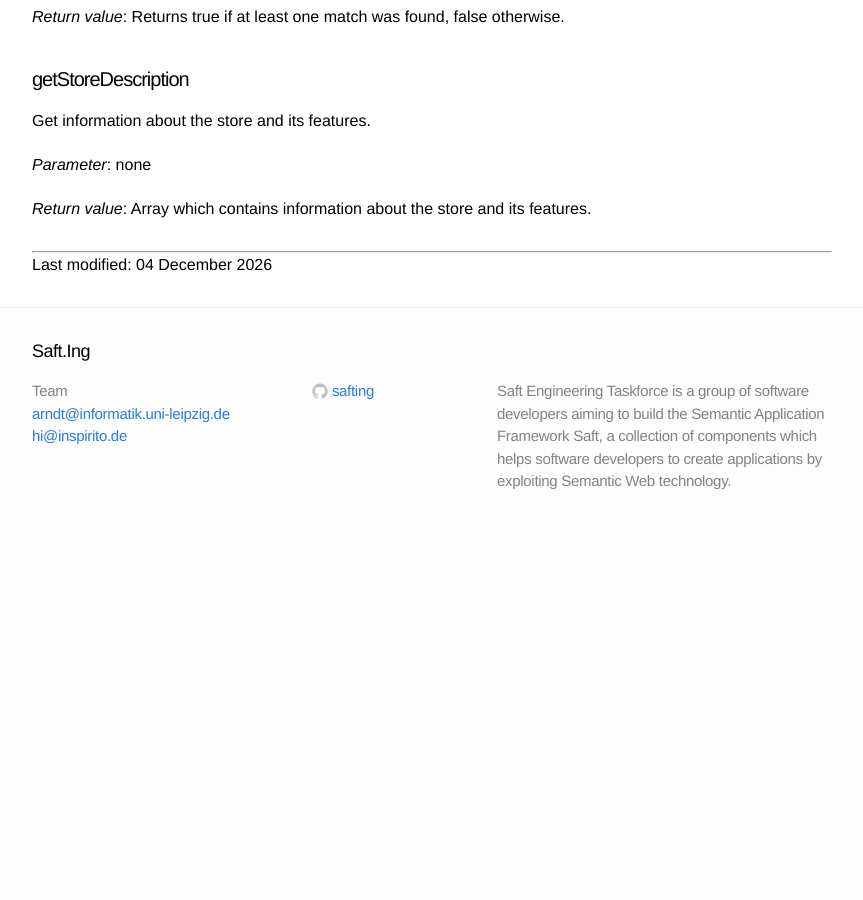
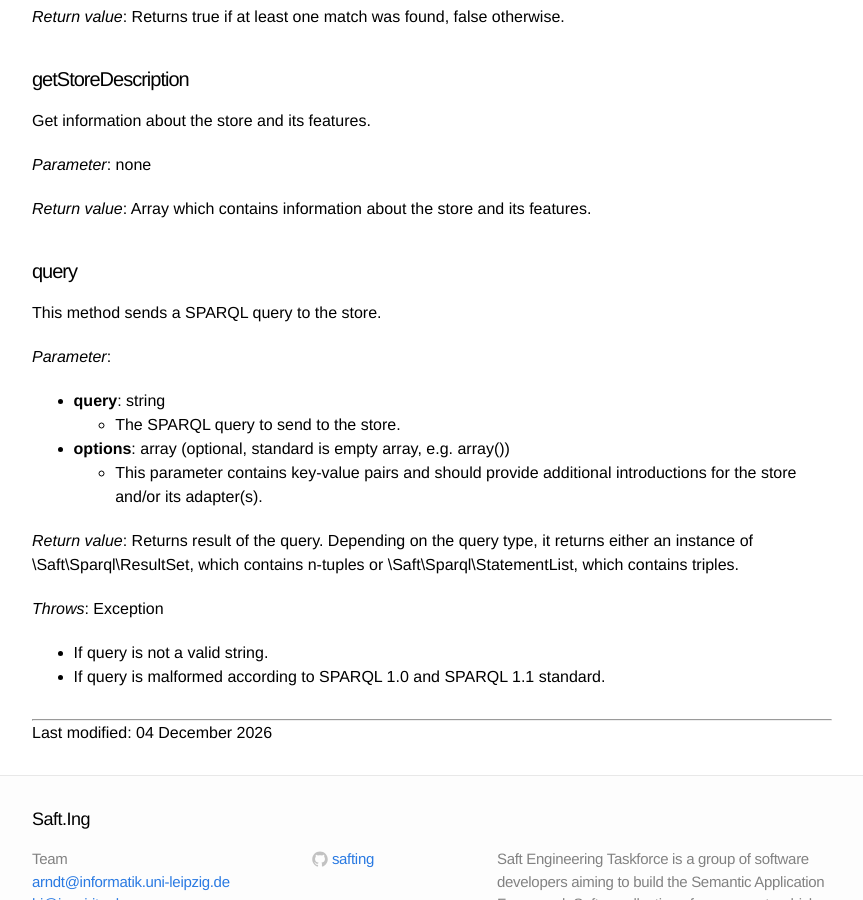
Before and after one commit to SaftIng/safting.github.io, a Jekyll site: the page built from doc/store.md, in a window 1280 px wide and 900 px high, scrolled down 3130 px. Shown: the whole window, without its empty margins (208-1071 px from the left). Built offline with Jekyll 4.4.1, drawn with Linux system fonts in a browser that asks for light colours; before the commit the page ends 3668 px from its top, so only the background shows below that.

Commit message:
Add description for query

```diff
--- a/doc/store.md
+++ b/doc/store.md
@@ -120,3 +120,22 @@ Get information about the store and its features.
 *Parameter*: none
 
 *Return value*: Array which contains information about the store and its features.
+
+#### query
+
+This method sends a SPARQL query to the store.
+
+*Parameter*:
+
+- **query**: string
+  - The SPARQL query to send to the store.
+
+- **options**: array (optional, standard is empty array, e.g. array())
+  - This parameter contains key-value pairs and should provide additional introductions for the store and/or its adapter(s).
+
+*Return value*: Returns result of the query. Depending on the query type, it returns either an instance of \Saft\Sparql\ResultSet, which contains n-tuples or \Saft\Sparql\StatementList, which contains triples.
+
+*Throws*: Exception
+
+- If query is not a valid string.
+- If query is malformed according to SPARQL 1.0 and SPARQL 1.1 standard.
```
